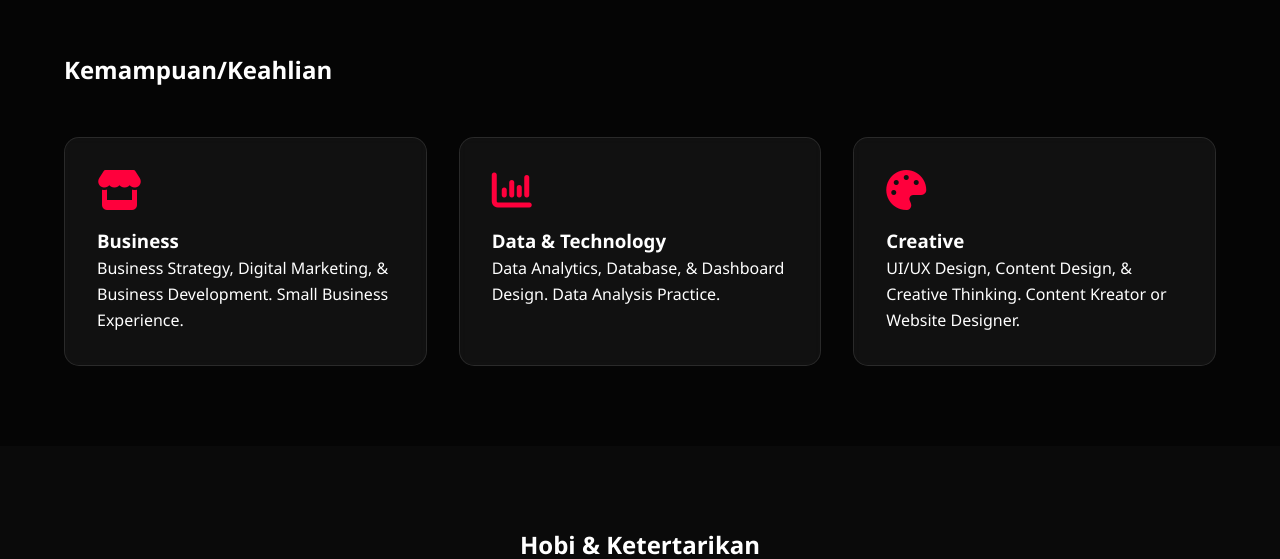
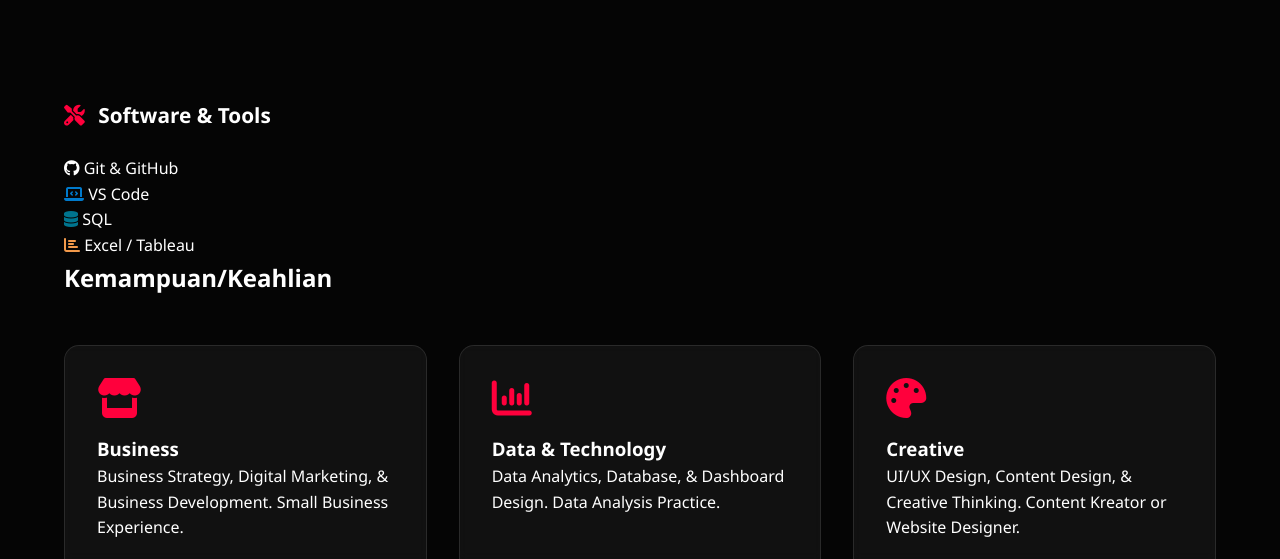
Before and after one commit to mughitdwi946-eng/portofolio, a plain HTML site: page index.html in a window 1280 px wide. Shown: the part 829-1388 px from the top of the page. Drawn offline with Linux system fonts and the light colour scheme.

Commit message:
Fix HTML structure and add software skills section

```diff
--- a/index.html
+++ b/index.html
@@ -39,6 +39,17 @@
 
     <!-- Skills Section -->
     <section id="skills" class="skills">
+            <h3 style="color: var(--text); margin-top: 3rem; margin-bottom: 1.5rem; text-align: left; font-size: 1.3rem;">
+        <i class="fas fa-tools" style="color: var(--accent); margin-right: 8px;"></i> Software & Tools
+    </h3>
+
+    <div class="skills-items-list-addon">
+        <div class="skill-tag-addon"><i class="fab fa-github" style="color: #ffffff;"></i> Git & GitHub</div>
+        <div class="skill-tag-addon"><i class="fas fa-laptop-code" style="color: #007ACC;"></i> VS Code</div>
+        <div class="skill-tag-addon"><i class="fas fa-database" style="color: #00758F;"></i> SQL</div>
+        <div class="skill-tag-addon"><i class="fas fa-chart-bar" style="color: #F2994A;"></i> Excel / Tableau</div>
+    </div>
+
         <h2>Kemampuan/Keahlian</h2>
         <div class="skills-grid">
             <div class="skill-card">
```
